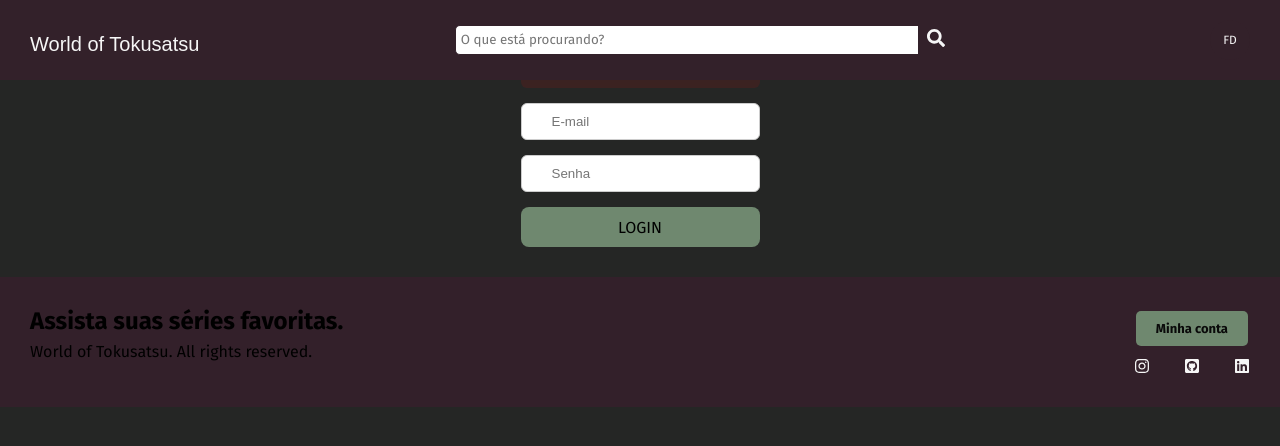
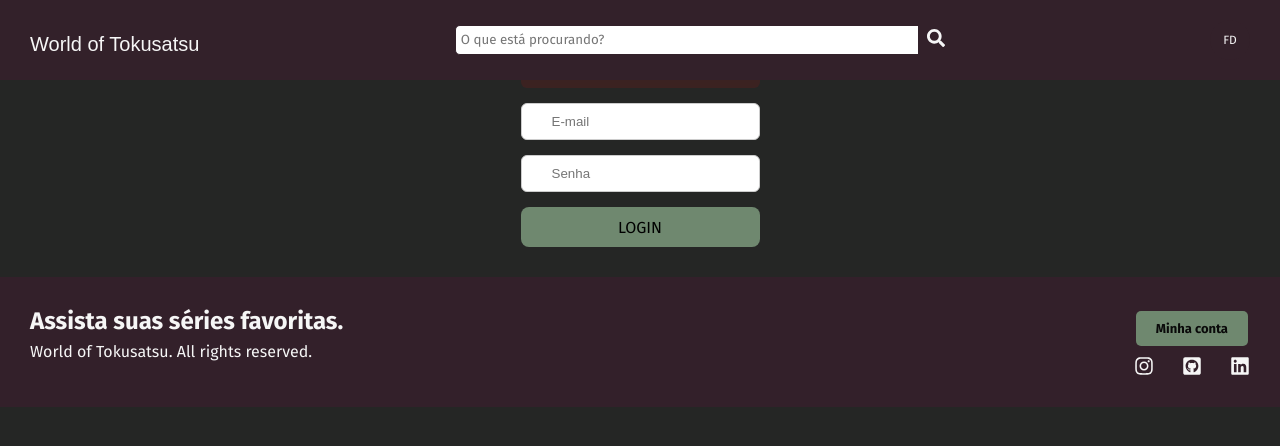
Before and after one commit to damassa/tcc_front, a React (Vite) app: page /login in a window 1280 px wide. Shown: the top 446 px of the page. Built offline with nearby package versions, Linux system fonts and the light colour scheme; a web font is replaced by a local one.

Commit message:
refactor: colocando Typescript com React

```diff
--- a/src/components/Footer/index.tsx
+++ b/src/components/Footer/index.tsx
@@ -2,26 +2,26 @@ import React from 'react';
 import { FaInstagram, FaGithubSquare, FaLinkedin } from 'react-icons/fa';
 import MyAccountButton from '../MyAccountButton';
 
-import './style.css';
+import './style.scss';
 
 const Footer: React.FC = () => {
   return (
     <footer>
-        <div className='footer--left'>
+        <div className='footer-left'>
             Assista suas séries favoritas. <br />
             <span>World of Tokusatsu. All rights reserved.</span>
         </div>
-        <div className='footer--right'>
+        <div className='footer-right'>
             <MyAccountButton />
-            <div className='footer--social'>
+            <div className='footer-social'>
                 <a href="http://instagram.com/damassaa" target='_blank' rel="noreferrer">
-                    <FaInstagram />
+                    <FaInstagram size={20} />
                 </a>
                 <a href="http://github.com/damassa" target='_blank' rel="noreferrer">
-                    <FaGithubSquare />
+                    <FaGithubSquare size={20} />
                 </a>
                 <a href="http://linkedin.com/damassa" target='_blank' rel="noreferrer">
-                    <FaLinkedin />
+                    <FaLinkedin size={20} />
                 </a>
             </div>
         </div>
--- a/src/components/Footer/style.css
+++ b/src/components/Footer/style.scss
@@ -5,31 +5,32 @@ footer {
     justify-content: space-between;
     align-items: center;
     padding: 0 30px;
+    color: #f6f6f6;
 }
 
-.footer--left {
+.footer-left {
     font-size: 24px;
     font-weight: bold;
     height: 70px;
 }
 
-.footer--left span {
+.footer-left span {
     font-size: 16px;
     font-weight: lighter;
 }
 
-.footer--right {
+.footer-right {
     height: 70px;
 }
 
-.footer--social {
+.footer-social {
     height: 35px;
     display: flex;
     align-items: center;
     justify-content: space-between;
 }
 
-.footer--social a {
+.footer-social a {
     text-decoration: none;
     color: #f6f6f6;
 }
--- a/src/pages/Home/index.tsx
+++ b/src/pages/Home/index.tsx
@@ -2,27 +2,21 @@ import './style.scss';
 
 import imageBanner from '../../assets/images/undraw_horror_movie_3988.svg';
 
-import SerieCard from '../../components/SerieCard';
-import SerieList from '../../components/SerieList';
+// import SerieCard from '../../components/SerieCard';
+// import SerieList from '../../components/SerieList';
 
 const Home: React.FC = () => {
     return (
-        <>
+        <div className="page-container">
             <div className="banner">
                 <div className="banner-left">
                     <p>Assista todas as suas séries favoritas de Tokusatsu no conforto de sua casa.</p>
                 </div>
                 <div className="banner-right">
-                    <img src={imageBanner} alt="sdfsdfsd" />
+                    <img src={imageBanner} alt="imagem da homepage" />
                 </div>
             </div>
-            <div className="cards">
-                <SerieCard />
-            </div>
-            <div>
-                <SerieList />
-            </div>
-        </>
+        </div>
     );
 }
 export default Home;
--- a/src/pages/Home/style.scss
+++ b/src/pages/Home/style.scss
@@ -1,9 +1,17 @@
+.page-container {
+    display: flex;
+    flex-direction: column;
+    min-height: 100vh;
+}
+
+.main-content {
+    flex: 1;
+}
+
 .banner {
     display: flex;
     align-items: center;
     justify-content: space-between;
-    padding-left: 60px;
-    padding-top: 80px;
 }
 
 .banner-left {
```
